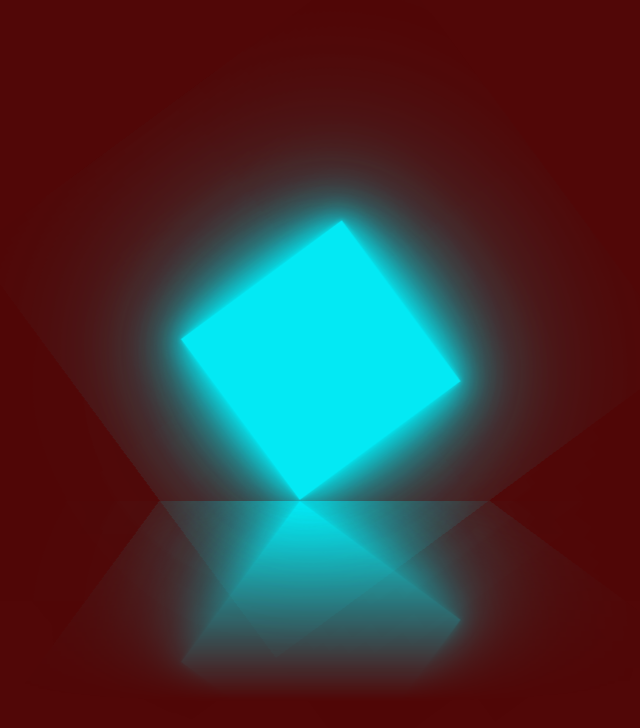
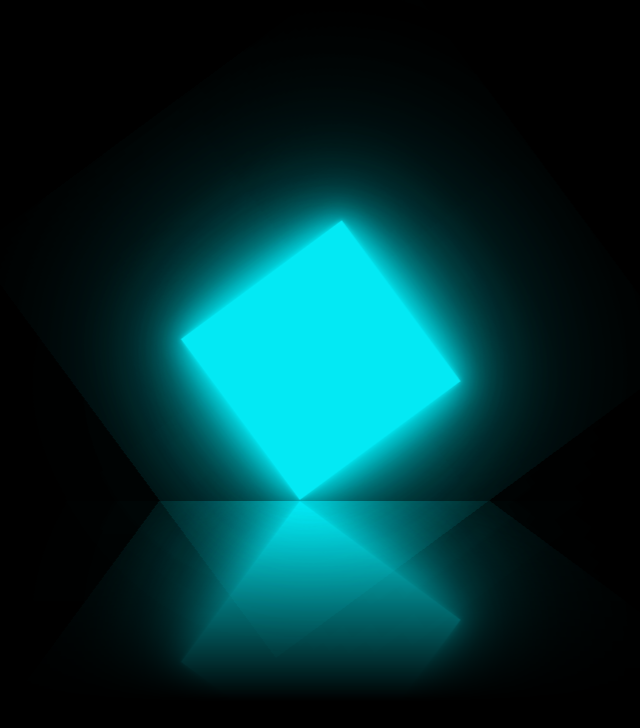
Before and after one commit to brcd7735/cube, a plain HTML site: page index.html in a window 1280 px wide. Shown: the whole page, without its empty margins (394-1034 px from the left). Drawn offline with Linux system fonts and the light colour scheme.

Commit message:
change bg color
bg color black

```diff
--- a/style.css
+++ b/style.css
@@ -9,7 +9,7 @@ body {
     justify-content: center;
     align-items: center;
     min-height: 100vh;
-    background: #510707;
+    background: #000000;
     overflow: hidden;
 }
 
```
